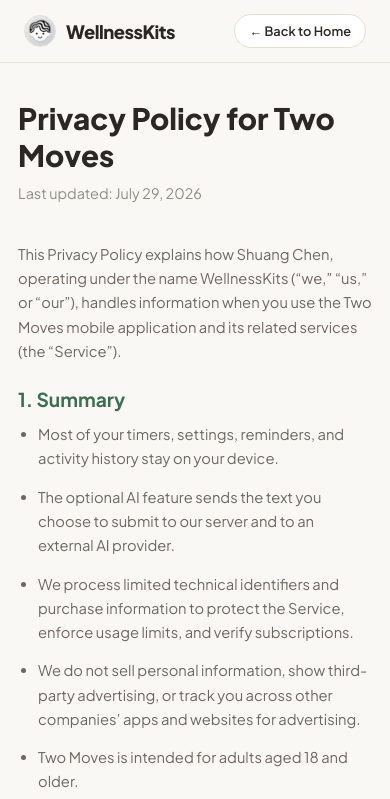
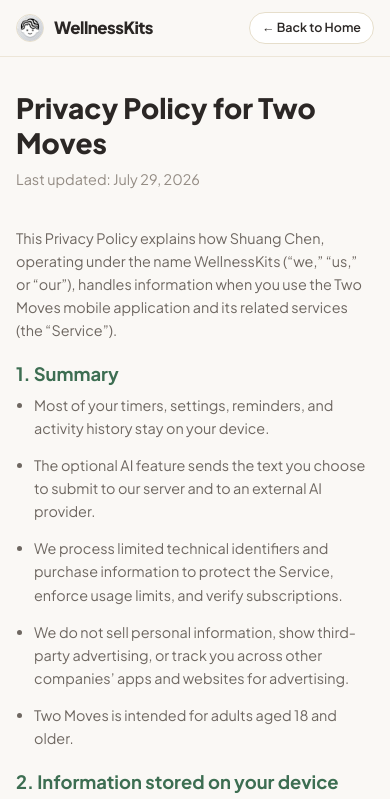
Before and after one commit to YoYo1248/wellnessKits_official, a website built with Vite: page privacy.html in a window 390 px wide. Shown: the top 799 px of the page. Built offline with nearby package versions, Linux system fonts and the light colour scheme.

Commit message:
Fix mobile header spacing so logo and nav links do not overlap on mobile

```diff
--- a/src/style.css
+++ b/src/style.css
@@ -74,6 +74,7 @@ body {
   display: flex;
   align-items: center;
   justify-content: space-between;
+  gap: 16px;
 }
 
 .brand-logo {
@@ -81,6 +82,7 @@ body {
   align-items: center;
   gap: 10px;
   text-decoration: none;
+  flex-shrink: 0;
 }
 
 .nav-avatar {
@@ -100,12 +102,15 @@ body {
   font-weight: 800;
   letter-spacing: -0.5px;
   color: var(--text-main);
+  white-space: nowrap;
 }
 
 .nav-links {
   display: flex;
-  gap: 28px;
+  gap: 24px;
   list-style: none;
+  flex-wrap: nowrap;
+  align-items: center;
 }
 
 .nav-links a {
@@ -114,6 +119,7 @@ body {
   font-size: 0.95rem;
   font-weight: 600;
   transition: var(--transition);
+  white-space: nowrap;
 }
 
 .nav-links a:hover {
@@ -133,6 +139,8 @@ body {
   border-radius: 100px;
   text-decoration: none;
   transition: var(--transition);
+  flex-shrink: 0;
+  white-space: nowrap;
 }
 
 .btn-warm-secondary:hover {
@@ -369,24 +377,45 @@ body {
 
 /* Responsive Media Queries for Mobile Screens */
 @media (max-width: 768px) {
+  .container {
+    padding: 0 16px;
+  }
+
   .navbar {
-    padding: 14px 0;
+    padding: 12px 0;
+  }
+
+  .nav-container {
+    gap: 8px;
+  }
+
+  .nav-avatar {
+    width: 28px !important;
+    height: 28px !important;
   }
 
   .logo-text {
-    font-size: 1.15rem;
+    font-size: 1.05rem;
+  }
+
+  .nav-links {
+    gap: 10px;
+  }
+
+  .nav-links a {
+    font-size: 0.8rem;
   }
 
   .hero {
-    padding: 120px 0 50px;
+    padding: 110px 0 40px;
   }
 
   .hero-title {
-    font-size: 2.8rem;
+    font-size: 2.5rem;
   }
 
   .hero-subtitle {
-    font-size: 1.15rem;
+    font-size: 1.1rem;
   }
 
   .tools-grid {
@@ -394,31 +423,31 @@ body {
   }
 
   .legal-container {
-    margin: 100px auto 50px;
-    padding: 0 18px;
+    margin: 90px auto 40px;
+    padding: 0 16px;
   }
 
   .legal-container main h1 {
-    font-size: 1.85rem;
+    font-size: 1.75rem;
   }
 
   .legal-container main h2 {
-    font-size: 1.2rem;
-    margin: 24px 0 10px;
+    font-size: 1.15rem;
+    margin: 20px 0 8px;
   }
 
   .legal-container main p,
   .legal-container main li {
-    font-size: 0.92rem;
-    line-height: 1.65;
+    font-size: 0.9rem;
+    line-height: 1.6;
   }
 
   .legal-container main ul {
-    padding-left: 20px;
+    padding-left: 18px;
   }
 
   .btn-warm-secondary {
-    padding: 6px 14px;
-    font-size: 0.8rem;
+    padding: 5px 12px;
+    font-size: 0.78rem;
   }
 }
```
